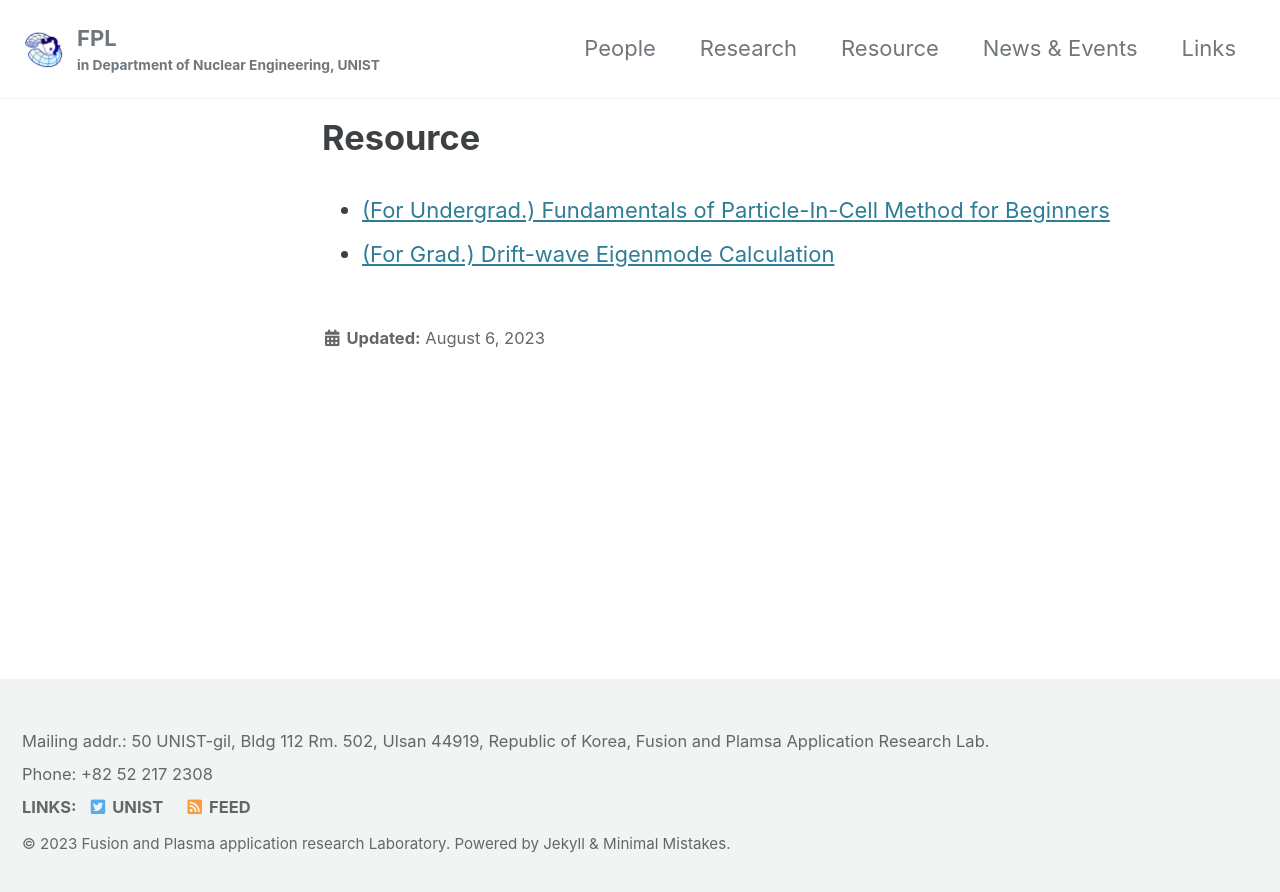
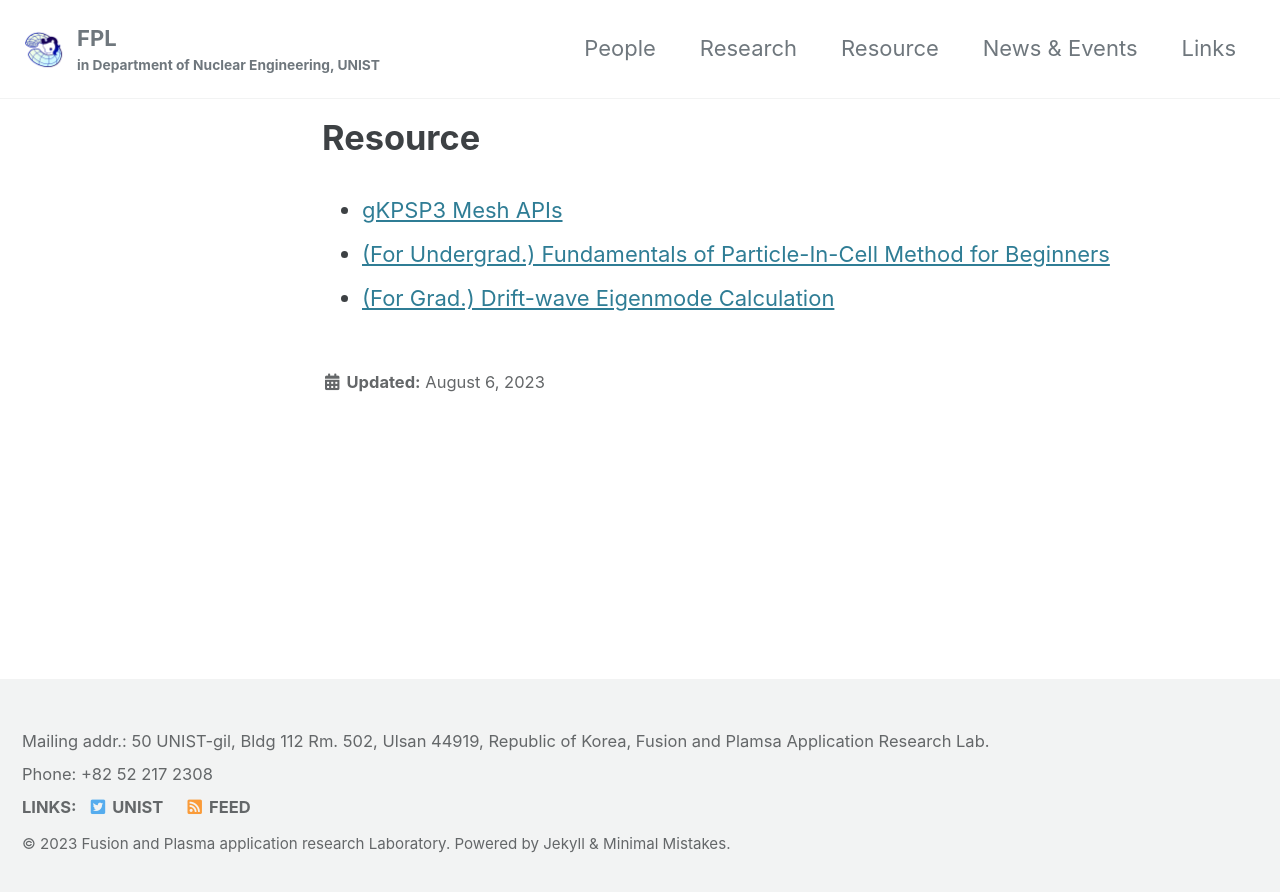
Before and after one commit to UNIST-FPL/unist-fpl.github.io, a Jekyll site: the page built from _pages/resource.md, in a window 1280 px wide. Shown: the top 892 px of the page. Built offline with Jekyll 4.4.1, drawn with Linux system fonts in a browser that asks for light colours; cached includes are drawn as plain includes.

Commit message:
Add gKPSP3 Mesh API link

```diff
--- a/_pages/resource.md
+++ b/_pages/resource.md
@@ -5,6 +5,6 @@ classes: wide
 permalink: /resource/
 date: 2023-08-06T13:00:00+09:00
 ---
-
+* [gKPSP3 Mesh APIs](https://fplunist.notion.site/gKPSP3-Mesh-API-Reference-bf8afa4d71364fba83cc6f5100fedda5?pvs=4)
 * [(For Undergrad.) Fundamentals of Particle-In-Cell Method for Beginners](https://fplunist.notion.site/Fundamentals-of-Particle-In-Cell-Method-for-Beginners-a192ace05b644b6da250a9d34e0ef32b)
 * [(For Grad.) Drift-wave Eigenmode Calculation](https://fplunist.notion.site/Drift-wave-Eigenmode-Calculation-bf8151c52681456184cbda86eae29541)
```
